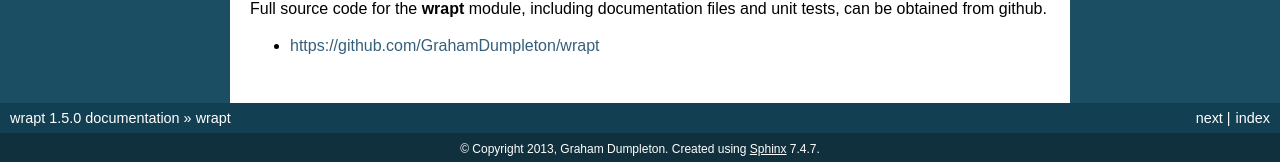
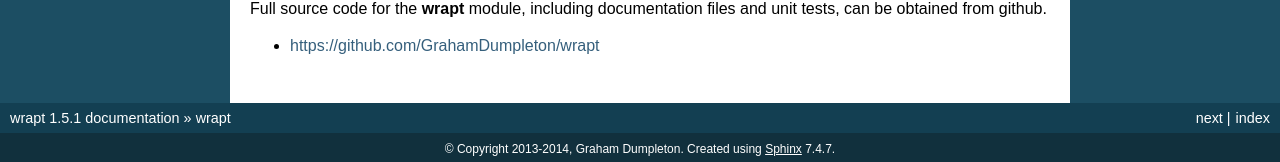
Before and after one commit to GrahamDumpleton/wrapt, a Sphinx documentation site: the page built from docs/index.rst, in a window 1280 px wide and 900 px high, scrolled down 612 px. Shown: the part 735-897 px from the top of the window. Built offline with Sphinx 7.4.7, drawn with Linux system fonts in a browser that asks for light colours; some of the changed text lies outside the part shown.

Commit message:
Increment version to 1.5.1.

```diff
--- a/docs/conf.py
+++ b/docs/conf.py
@@ -41,7 +41,7 @@ master_doc = 'index'
 
 # General information about the project.
 project = u'wrapt'
-copyright = u'2013, Graham Dumpleton'
+copyright = u'2013-2014, Graham Dumpleton'
 
 # The version info for the project you're documenting, acts as replacement for
 # |version| and |release|, also used in various other places throughout the
@@ -50,7 +50,7 @@ copyright = u'2013, Graham Dumpleton'
 # The short X.Y version.
 version = '1.5'
 # The full version, including alpha/beta/rc tags.
-release = '1.5.0'
+release = '1.5.1'
 
 # The language for content autogenerated by Sphinx. Refer to documentation
 # for a list of supported languages.
--- a/setup.py
+++ b/setup.py
@@ -34,7 +34,7 @@ class optional_build_ext(build_ext):
 
 setup_kwargs = dict(
       name = 'wrapt',
-      version = '1.5.0',
+      version = '1.5.1',
       description = 'Module for decorators, wrappers and monkey patching.',
       author = 'Graham Dumpleton',
       author_email = 'Graham.Dumpleton@gmail.com',
--- a/src/__init__.py
+++ b/src/__init__.py
@@ -1,4 +1,4 @@
-__version_info__ = ('1', '5', '0')
+__version_info__ = ('1', '5', '1')
 __version__ = '.'.join(__version_info__)
 
 from .wrappers import (ObjectProxy, FunctionWrapper, BoundFunctionWrapper,
```
